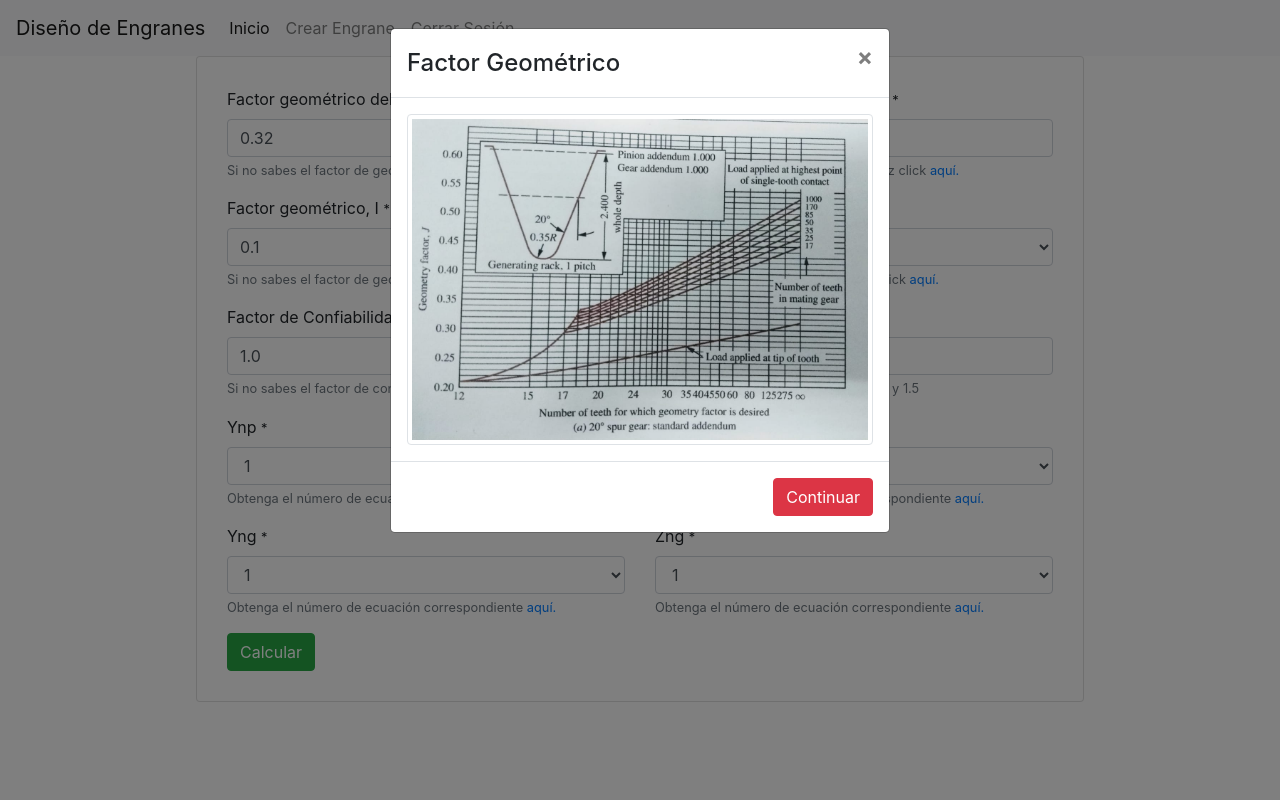
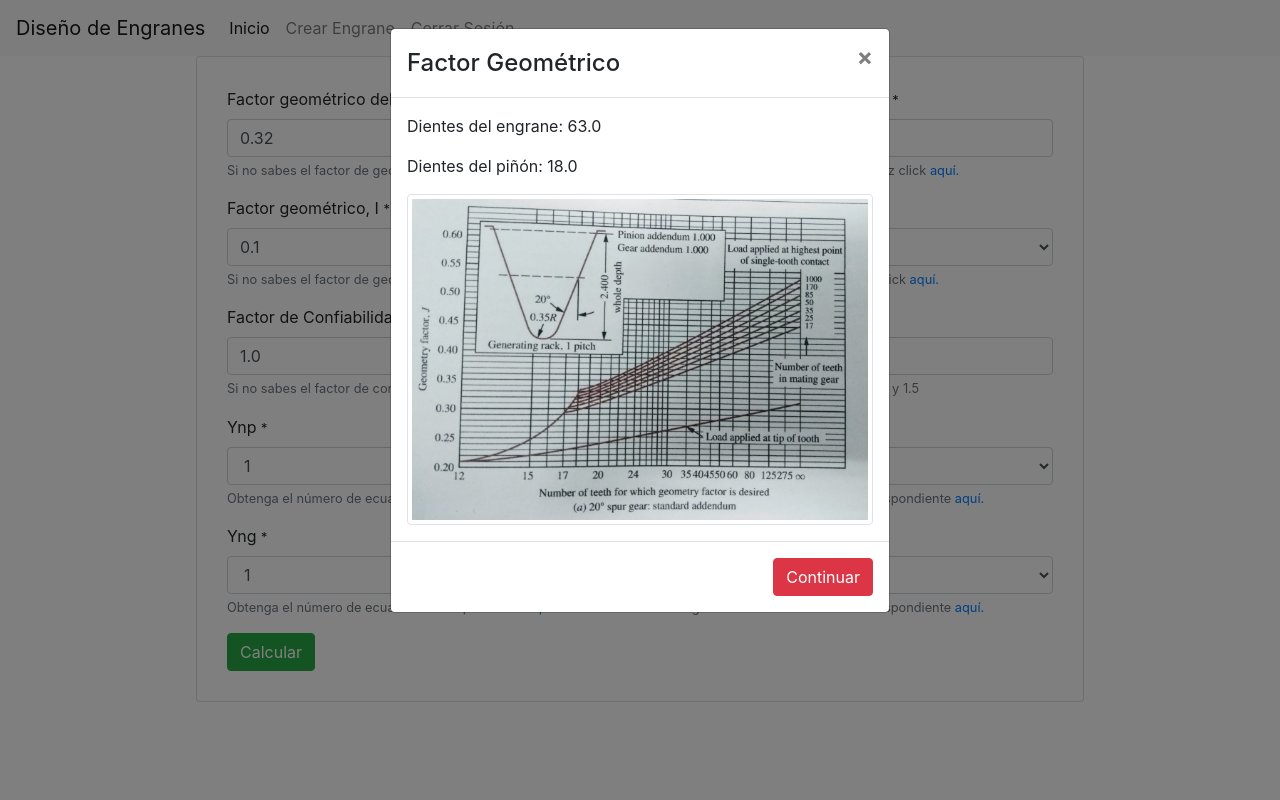
Before and after one commit to maumg1196/GearDesign, a Django app: page /create/10/ in a window 1280 px wide, after a click on "aquí.". Run offline with Django 3.2, Linux system fonts and the light colour scheme; a user stored in the database is signed in; data comes from the database, SQL or seed files in the repository; both versions use the stored data as it was after the commit; some libraries are stand-ins or nearby versions.

Commit message:
Final commit

```diff
--- a/src/design/models.py
+++ b/src/design/models.py
@@ -52,6 +52,10 @@ class Gear(models.Model):
     )
     Ng = models.FloatField(
         'Dientes del engrane',
+        null=True,
+    )
+    RV = models.FloatField(
+        'Relación de Velocidad',
         null=True,
     )
     Dp = models.FloatField(
--- a/src/design/views.py
+++ b/src/design/views.py
@@ -62,6 +62,8 @@ class GearCreate(LoginRequiredMixin, CreateView):
             self.object.angle = 25.0
         elif self.object.Np == 32.0:
             self.object.angle = 14.5
+
+        self.object.RV = round(Wp / Wg, 4)
 
         angle = self.object.angle
 
--- a/src/templates/second.html
+++ b/src/templates/second.html
@@ -89,6 +89,8 @@
 
         <!-- Modal body -->
         <div class="modal-body">
+          <p>Dientes del engrane: {{ gear.Ng }}</p>
+          <p>Dientes del piñón: {{ gear.Np }}</p>
           {% if gear.angle == 20.0 %}
             <img src="{% static "img/J20_table.jpeg" %}" class="img-thumbnail">
           {% elif gear.angle == 25.0 %}
@@ -118,6 +120,8 @@
 
         <!-- Modal body -->
         <div class="modal-body">
+          <p>Relación de Velocidad: {{ gear.RV }}</p>
+          <p>Dientes del piñón: {{ gear.Np }}</p>
           {% if gear.angle == 20.0 %}
             <img src="{% static "img/I20_table.jpeg" %}" class="img-thumbnail">
           {% elif gear.angle == 25.0 %}
@@ -172,6 +176,8 @@
 
         <!-- Modal body -->
         <div class="modal-body">
+          <p>Vida del piñón en ciclos: {{ gear.Ncp }}</p>
+          <p>Vida del engrane en ciclos: {{ gear.Ncg }}</p>
           <img src="{% static "img/Yn_table.jpeg" %}" class="img-thumbnail">
         </div>
 
@@ -197,6 +203,8 @@
 
         <!-- Modal body -->
         <div class="modal-body">
+          <p>Vida del piñón en ciclos: {{ gear.Ncp }}</p>
+          <p>Vida del engrane en ciclos: {{ gear.Ncg }}</p>
           <img src="{% static "img/Zn_table.jpeg" %}" class="img-thumbnail">
         </div>
 
```
Also changed, not shown: src/templates/test.html (+8 -3 lines), src/db.sqlite3, src/design/migrations/0016_gear_rv.py (added).
